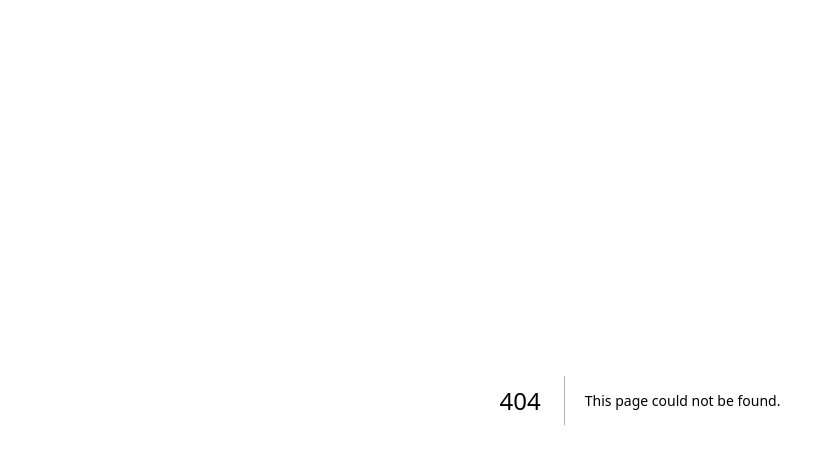
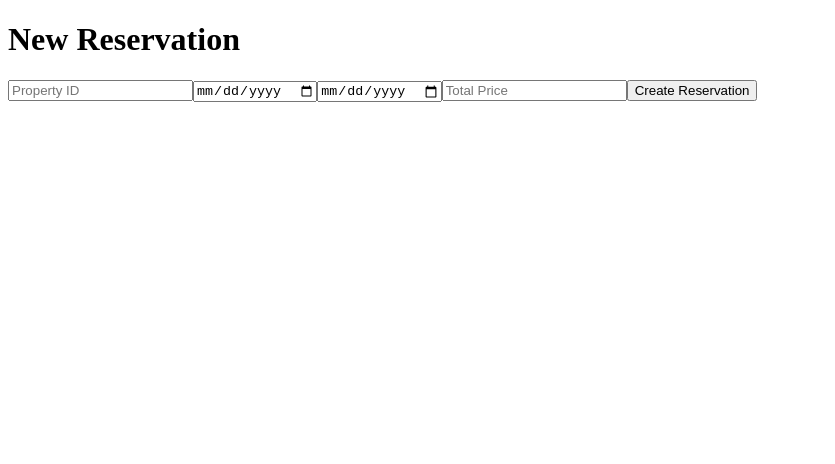
Before and after one commit to yukihamada/EnablerStay, a Next.js app in the folder frontend/: page /reservation/new in a window 1280 px wide. Before the commit this address had no page. Shown: the top 464 px of the page, without its empty margins (0-835 px from the left). Built offline with nearby package versions, Linux system fonts and the light colour scheme.

Commit message:
Add reservation management pages and update README.md

```diff
--- /dev/null
+++ b/frontend/pages/reservation/new.js
@@ -0,0 +1,62 @@
+import React, { useState } from 'react';
+import { useRouter } from 'next/router';
+
+const NewReservation = () => {
+  const [propertyId, setPropertyId] = useState('');
+  const [startDate, setStartDate] = useState('');
+  const [endDate, setEndDate] = useState('');
+  const [totalPrice, setTotalPrice] = useState('');
+  const router = useRouter();
+
+  const handleSubmit = async (e) => {
+    e.preventDefault();
+    const res = await fetch('/api/reservation', {
+      method: 'POST',
+      headers: {
+        'Content-Type': 'application/json',
+      },
+      body: JSON.stringify({ propertyId, startDate, endDate, totalPrice }),
+    });
+
+    if (res.ok) {
+      router.push('/reservation');
+    } else {
+      console.error('Failed to create reservation');
+    }
+  };
+
+  return (
+    <div>
+      <h1>New Reservation</h1>
+      <form onSubmit={handleSubmit}>
+        <input
+          type="text"
+          placeholder="Property ID"
+          value={propertyId}
+          onChange={(e) => setPropertyId(e.target.value)}
+        />
+        <input
+          type="date"
+          placeholder="Start Date"
+          value={startDate}
+          onChange={(e) => setStartDate(e.target.value)}
+        />
+        <input
+          type="date"
+          placeholder="End Date"
+          value={endDate}
+          onChange={(e) => setEndDate(e.target.value)}
+        />
+        <input
+          type="number"
+          placeholder="Total Price"
+          value={totalPrice}
+          onChange={(e) => setTotalPrice(e.target.value)}
+        />
+        <button type="submit">Create Reservation</button>
+      </form>
+    </div>
+  );
+};
+
+export default NewReservation;
```
Also changed, not shown: frontend/pages/reservation/[id].js (added, +37 -0 lines), frontend/pages/reservation/index.js (added, +30 -0 lines).
